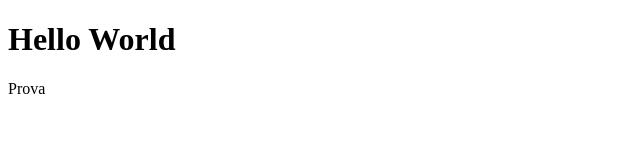
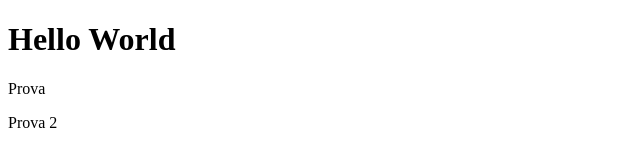
Before and after one commit to Alessio-Tomei/htmlcss-hello, a plain HTML site: page index.html in a window 1280 px wide. Shown: the full height of the page, 0-640 px from the left. Drawn offline with Linux system fonts and the light colour scheme.

Commit message:
Prova di più commits 2

```diff
--- a/index.html
+++ b/index.html
@@ -9,5 +9,6 @@
 <body>
     <h1>Hello World</h1>
     <p>Prova</p>
+    <p>Prova 2</p>
 </body>
 </html>
```
